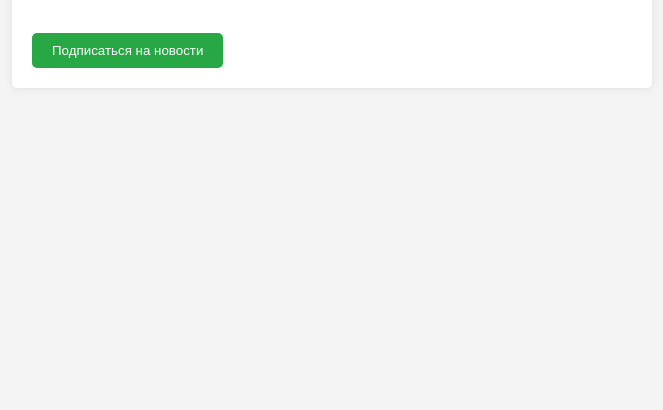
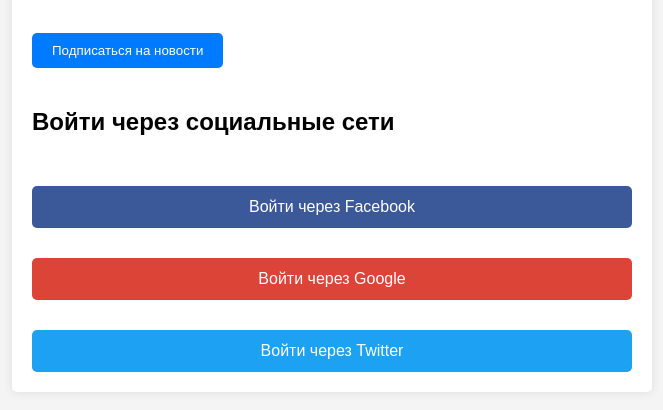
Before and after one commit to Ddaniark/profile, a plain HTML site: page index.html in a window 1280 px wide. Shown: the part 196-606 px from the top of the page, without its empty margins (308-971 px from the left). Drawn offline with Linux system fonts and the light colour scheme.

Commit message:
Добавлены кнопки входа через соцсети

```diff
--- a/index.html
+++ b/index.html
@@ -27,7 +27,7 @@
         }
         button {
             padding: 10px 20px;
-            background-color: #28a745;
+            background-color: #007bff;
             color: white;
             border: none;
             border-radius: 5px;
@@ -35,7 +35,34 @@
             margin-top: 20px;
         }
         button:hover {
-            background-color: #218838;
+            background-color: #0056b3;
+        }
+        .social-login {
+            display: flex;
+            flex-direction: column;
+            gap: 10px;
+            margin-top: 20px;
+        }
+        .social-login button {
+            width: 100%;
+            padding: 12px;
+            border: none;
+            border-radius: 5px;
+            color: white;
+            font-size: 16px;
+            cursor: pointer;
+        }
+        .facebook {
+            background-color: #3b5998;
+        }
+        .google {
+            background-color: #db4437;
+        }
+        .twitter {
+            background-color: #1da1f2;
+        }
+        .social-login button:hover {
+            opacity: 0.9;
         }
     </style>
 </head>
@@ -45,6 +72,13 @@
         <p>Я студент 4 курса группы ИСиП 219. Мне нравится изучать программирование, технологии и всё, что связано с IT.</p>
 
         <button>Подписаться на новости</button>
+
+        <div class="social-login">
+            <h2>Войти через социальные сети</h2>
+            <button class="facebook">Войти через Facebook</button>
+            <button class="google">Войти через Google</button>
+            <button class="twitter">Войти через Twitter</button>
+        </div>
     </div>
 </body>
 </html>
```
